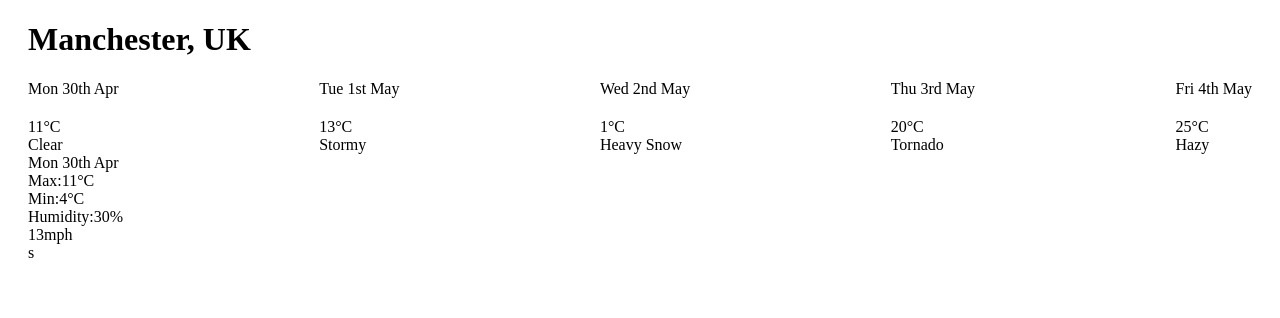
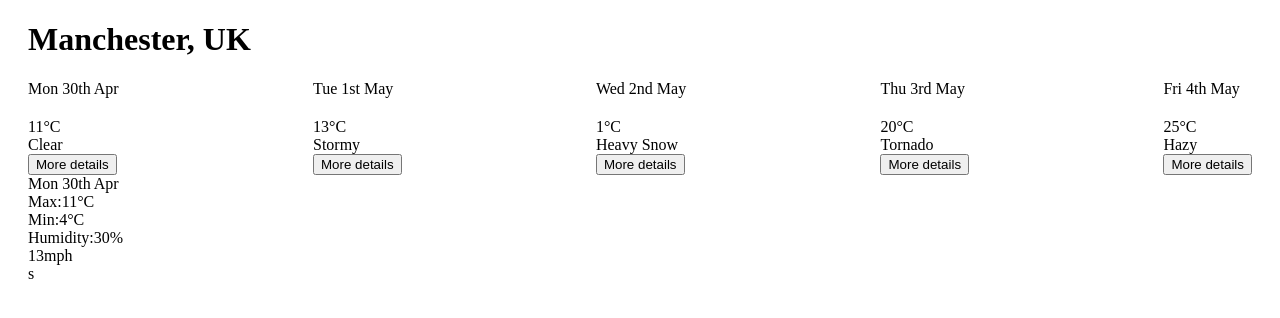
Before and after one commit to Wxmnath/weather-app, a React (Create React App) app: page / in a window 1280 px wide. Shown: the top 318 px of the page. Built offline with nearby package versions, Linux system fonts and the light colour scheme; some icons are missing.

Commit message:
handler function added and button added to app to display more details for the day selected

```diff
--- a/src/Components/App.js
+++ b/src/Components/App.js
@@ -16,10 +16,20 @@ function App(props) {
     (forecast) => forecast.date === selectedDate
   );
   // Now the <ForecastDetails /> component can render whichever forecast matches our selected date. If that date changes, then the forecast rendered in <ForecastDetails /> will also change, but you might see an error in the command line (where you run npm start) or in the browser:
+  // Let's start by adding the handler function. Add the following code to your <App /> component:
+  const handleForecastSelect = (date) => {
+    setSelectedDate(date);
+  };
+  // This is pretty simple - the function gets passed a date, and we use the setSelectedDate() method from our selectedDate hook to set that date on our state object.
+
   return (
     <div className="weather-app">
       <LocationDetails city={location.city} country={location.country} />
-      <ForecastSummaries forecasts={forecasts} />
+      <ForecastSummaries
+        forecasts={forecasts}
+        onForecastSelect={handleForecastSelect}
+        // onForcastSelect={handleForecastSelect} //handleForecastSelect() method passed into <ForecastSummaries /> as a prop called onForecastSelect. Add this prop to your PropTypes in <ForecastSummaries />
+      />
       <ForecastDetails forecast={selectedForecast} />
     </div>
   );
--- a/src/Components/ForecastSummaries.js
+++ b/src/Components/ForecastSummaries.js
@@ -3,7 +3,8 @@ import PropTypes from "prop-types";
 import ForecastSummary from "./ForecastSummary";
 import "../Styles/ForecastSummaries.css";
 
-function ForecastSummaries({ forecasts }) {
+// In <ForecastSummaries />, you now have access to a prop called onForecastSelect from App, which is a function with the ability to set state in the <App /> component
+function ForecastSummaries({ forecasts, onForecastSelect }) {
   return (
     <div className="forecast-summaries">
       {forecasts.map((forecast) => (
@@ -12,6 +13,7 @@ function ForecastSummaries({ forecasts }) {
           date={forecast.date}
           description={forecast.description}
           icon={forecast.icon}
+          onSelect={onForecastSelect}
           temperature={forecast.temperature}
         />
       ))}
@@ -31,6 +33,7 @@ ForecastSummaries.propTypes = {
       }).isRequired,
     })
   ).isRequired,
+  onForecastSelect: PropTypes.func.isRequired,
 };
 
 export default ForecastSummaries;
--- a/src/Components/ForecastSummary.js
+++ b/src/Components/ForecastSummary.js
@@ -4,7 +4,7 @@ import WeatherIcon from "react-icons-weather";
 import moment from "moment";
 
 function ForecastSummary(props) {
-  const { date, description, icon, temperature } = props;
+  const { date, description, icon, temperature, onSelect } = props;
 
   return (
     <div className="forecast-summary" data-testid="forecast-summary">
@@ -20,6 +20,9 @@ function ForecastSummary(props) {
         &deg;C
       </div>
       <div className="forecast-summary__description">{description}</div>
+      <button type="button" onClick={() => onSelect(date)}>
+        More details
+      </button>
     </div>
   );
 }
@@ -32,6 +35,7 @@ ForecastSummary.propTypes = {
     min: PropTypes.number,
     max: PropTypes.number,
   }).isRequired,
+  onSelect: PropTypes.func.isRequired,
 };
 
 export default ForecastSummary;
```
Also changed, not shown: 2 other files (tests, documents, lock files or other folders).
